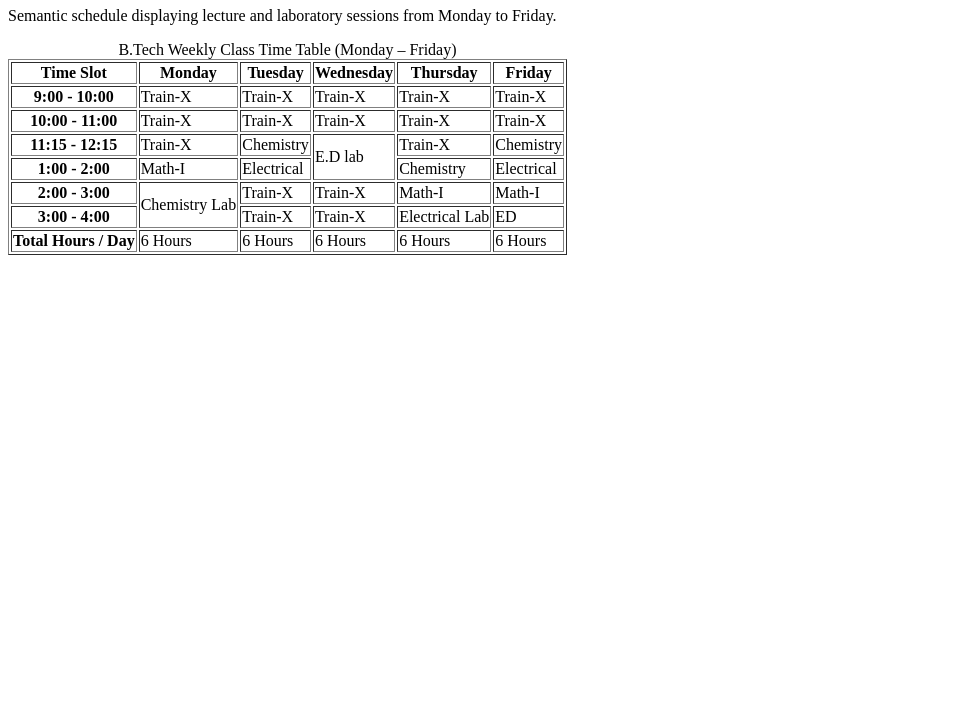
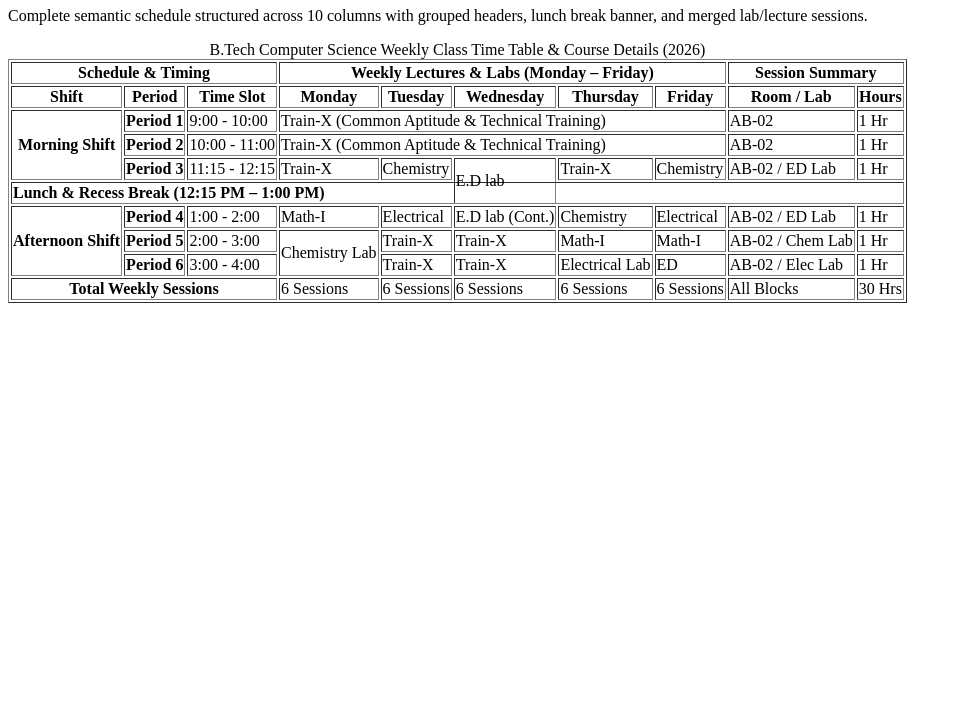
Before and after one commit to shivam198914-del/MERN-Assignment, a plain HTML site: page assignment-03/Index.html in a window 1280 px wide. Shown: the part 73-800 px from the top of the page, without its empty margins (0-962 px from the left). Drawn offline with Linux system fonts and the light colour scheme.

Commit message:
Assignment 3 Stage 2:Implement colspan and rowspan across table headers, groups, and footer

```diff
--- a/assignment-03/Index.html
+++ b/assignment-03/Index.html
@@ -3,86 +3,113 @@
 <head>
     <meta charset="UTF-8">
     <meta name="viewport" content="width=device-width, initial-scale=1.0">
-    <meta name="description" content="Semantic HTML5 Weekly Class Time Table">
+    <meta name="description" content="Semantic HTML5 Weekly Class Time Table with Complex Cell Merging">
     <meta name="author" content="Shivam Raj">
     <title>Class Time Table</title>
 </head>
 <body>
 
     <header>
-        <h1>Weekly Class Time Table</h1>
-        <p>Semantic schedule displaying lecture and laboratory sessions from Monday to Friday.</p>
+        <h1>B.Tech CSE — Weekly Class Time Table</h1>
+        <p>Complete semantic schedule structured across 10 columns with grouped headers, lunch break banner, and merged lab/lecture sessions.</p>
     </header>
 
     <main>
         <table border="1">
-            <caption>B.Tech Weekly Class Time Table (Monday – Friday)</caption>
+            <caption>B.Tech Computer Science Weekly Class Time Table &amp; Course Details (2026)</caption>
             <thead>
                 <tr>
+                    <th colspan="3" scope="colgroup">Schedule &amp; Timing</th>
+                    <th colspan="5" scope="colgroup">Weekly Lectures &amp; Labs (Monday – Friday)</th>
+                    <th colspan="2" scope="colgroup">Session Summary</th>
+                </tr>
+                <tr>
+                    <th scope="col">Shift</th>
+                    <th scope="col">Period</th>
                     <th scope="col">Time Slot</th>
                     <th scope="col">Monday</th>
                     <th scope="col">Tuesday</th>
                     <th scope="col">Wednesday</th>
                     <th scope="col">Thursday</th>
                     <th scope="col">Friday</th>
+                    <th scope="col">Room / Lab</th>
+                    <th scope="col">Hours</th>
                 </tr>
             </thead>
             <tbody>
                 <tr>
-                    <th scope="row">9:00 - 10:00</th>
-                    <td>Train-X</td>
-                    <td>Train-X</td>
-                    <td>Train-X</td>
-                    <td>Train-X</td>
-                    <td>Train-X</td>
+                    <th rowspan="3" scope="rowgroup">Morning Shift</th>
+                    <th scope="row">Period 1</th>
+                    <td>9:00 - 10:00</td>
+                    <td colspan="5">Train-X (Common Aptitude &amp; Technical Training)</td>
+                    <td>AB-02</td>
+                    <td>1 Hr</td>
                 </tr>
                 <tr>
-                    <th scope="row">10:00 - 11:00</th>
-                    <td>Train-X</td>
-                    <td>Train-X</td>
-                    <td>Train-X</td>
-                    <td>Train-X</td>
-                    <td>Train-X</td>
+                    <th scope="row">Period 2</th>
+                    <td>10:00 - 11:00</td>
+                    <td colspan="5">Train-X (Common Aptitude &amp; Technical Training)</td>
+                    <td>AB-02</td>
+                    <td>1 Hr</td>
                 </tr>
                 <tr>
-                    <th scope="row">11:15 - 12:15</th>
+                    <th scope="row">Period 3</th>
+                    <td>11:15 - 12:15</td>
                     <td>Train-X</td>
                     <td>Chemistry</td>
                     <td rowspan="2">E.D lab</td>
                     <td>Train-X</td>
                     <td>Chemistry</td>
+                    <td>AB-02 / ED Lab</td>
+                    <td>1 Hr</td>
                 </tr>
                 <tr>
-                    <th scope="row">1:00 - 2:00</th>
+                    <td colspan="10"><strong>Lunch &amp; Recess Break (12:15 PM – 1:00 PM)</strong></td>
+                </tr>
+                <tr>
+                    <th rowspan="3" scope="rowgroup">Afternoon Shift</th>
+                    <th scope="row">Period 4</th>
+                    <td>1:00 - 2:00</td>
                     <td>Math-I</td>
                     <td>Electrical</td>
+                    <td>E.D lab (Cont.)</td>
                     <td>Chemistry</td>
                     <td>Electrical</td>
+                    <td>AB-02 / ED Lab</td>
+                    <td>1 Hr</td>
                 </tr>
                 <tr>
-                    <th scope="row">2:00 - 3:00</th>
+                    <th scope="row">Period 5</th>
+                    <td>2:00 - 3:00</td>
                     <td rowspan="2">Chemistry Lab</td>
                     <td>Train-X</td>
                     <td>Train-X</td>
                     <td>Math-I</td>
                     <td>Math-I</td>
+                    <td>AB-02 / Chem Lab</td>
+                    <td>1 Hr</td>
                 </tr>
                 <tr>
-                    <th scope="row">3:00 - 4:00</th>
+                    <th scope="row">Period 6</th>
+                    <td>3:00 - 4:00</td>
                     <td>Train-X</td>
                     <td>Train-X</td>
                     <td>Electrical Lab</td>
                     <td>ED</td>
+                    <td>AB-02 / Elec Lab</td>
+                    <td>1 Hr</td>
                 </tr>
             </tbody>
             <tfoot>
                 <tr>
-                    <th scope="row">Total Hours / Day</th>
-                    <td>6 Hours</td>
-                    <td>6 Hours</td>
-                    <td>6 Hours</td>
-                    <td>6 Hours</td>
-                    <td>6 Hours</td>
+                    <th colspan="3" scope="row">Total Weekly Sessions</th>
+                    <td>6 Sessions</td>
+                    <td>6 Sessions</td>
+                    <td>6 Sessions</td>
+                    <td>6 Sessions</td>
+                    <td>6 Sessions</td>
+                    <td>All Blocks</td>
+                    <td>30 Hrs</td>
                 </tr>
             </tfoot>
         </table>
```
